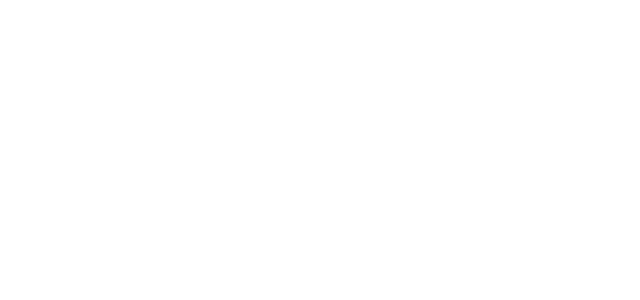
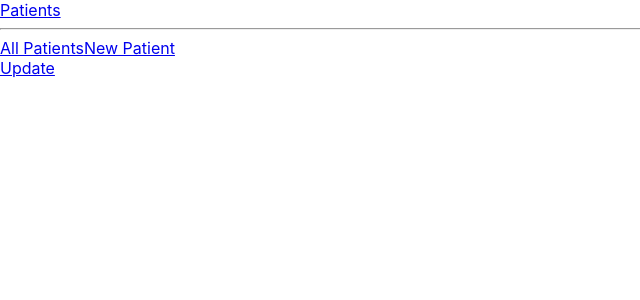
Before and after one commit to abigail221b/dental_clinic, a React (Create React App) app in the folder dentalclinic_frontend/: page /patient/1 in a window 1280 px wide. Before the commit this address had no page. Shown: the top 300 px of the page, without its empty margins (0-640 px from the left). Built offline with nearby package versions, Linux system fonts and the light colour scheme; no server answers.

Commit message:
Add routes to PatientDetail and UpdatePatientForm

```diff
--- a/dentalclinic_frontend/src/index.js
+++ b/dentalclinic_frontend/src/index.js
@@ -6,6 +6,8 @@ import { BrowserRouter, Routes, Route } from "react-router-dom";
 import PatientsDashboard from './Patients/PatientsDashboard';
 import PatientsList from './Patients/PatientsList';
 import NewPatientForm from './Patients/NewPatientForm';
+import PatientDetail from './Patients/PatientDetail';
+import UpdatePatientForm from './Patients/UpdatePatientForm';
 
 const root = ReactDOM.createRoot(document.getElementById('root'));
 root.render(
@@ -16,6 +18,8 @@ root.render(
 					<Route path="patient" element={ <PatientsDashboard />}>
 						<Route path="all" element={ <PatientsList /> }/>
 						<Route path="new" element={ <NewPatientForm />}/>
+						<Route path=":id" element={ <PatientDetail /> } />
+						<Route path="update/:id" element={ <UpdatePatientForm /> } />
 					</Route>
 				</Route>
 			</Routes>
```
